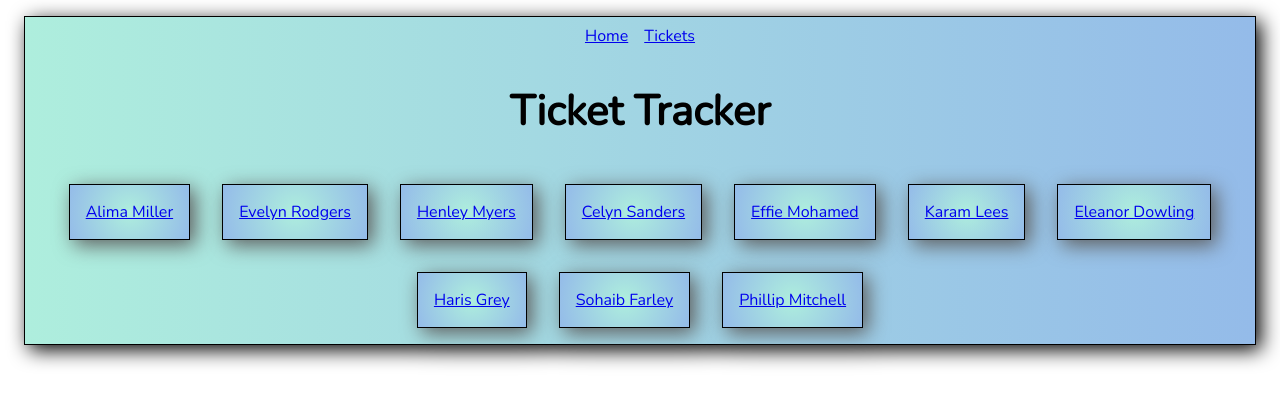
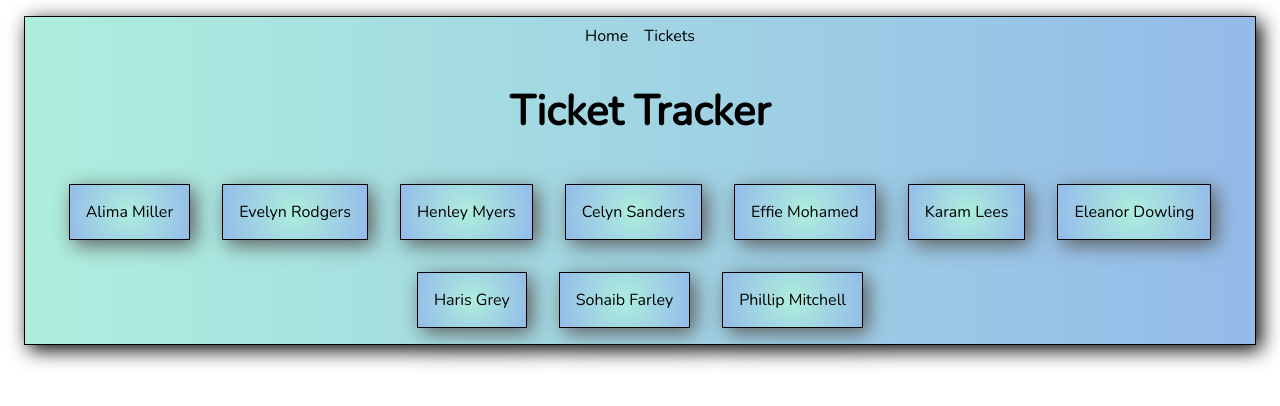
Before and after one commit to Koji47/ticket-tracker, a React (Vite) app: page /#/ in a window 1280 px wide. Shown: the top 406 px of the page. Built offline with nearby package versions, Linux system fonts and the light colour scheme.

Commit message:
scss adjusted

```diff
--- a/src/main.scss
+++ b/src/main.scss
@@ -8,5 +8,6 @@ a:hover {
   transform: scale(1.1);
 }
 a {
+  all: unset;
   transition: all 0.5s;
 }
```
